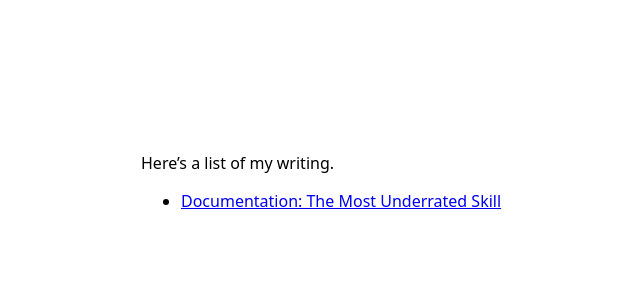
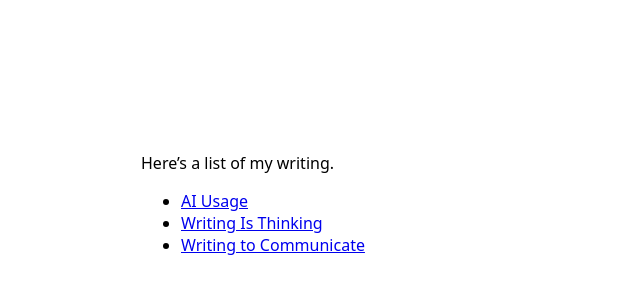
Before and after one commit to iamgittyhubby/saishare, a Next.js app: page /essays in a window 1280 px wide. Shown: the top 300 px of the page, without its empty margins (163-803 px from the left). Built offline with nearby package versions, Linux system fonts and the light colour scheme.

Commit message:
Update essays list

```diff
--- a/app/essays/page.tsx
+++ b/app/essays/page.tsx
@@ -1,13 +1,21 @@
-export default function Essays() {
+import Link from "next/link";
+
+export default function Page() {
   return (
     <main className="page">
       <p>Here’s a list of my writing.</p>
 
       <ul>
         <li>
-          <a href="/essays/documentation-the-most-underrated-skill">
-            Documentation: The Most Underrated Skill
-          </a>
+          <Link href="/essays/ai-usage">AI Usage</Link>
+        </li>
+        <li>
+          <Link href="/essays/writing-is-thinking">Writing Is Thinking</Link>
+        </li>
+        <li>
+          <Link href="/essays/writing-to-communicate">
+            Writing to Communicate
+          </Link>
         </li>
       </ul>
     </main>
```
